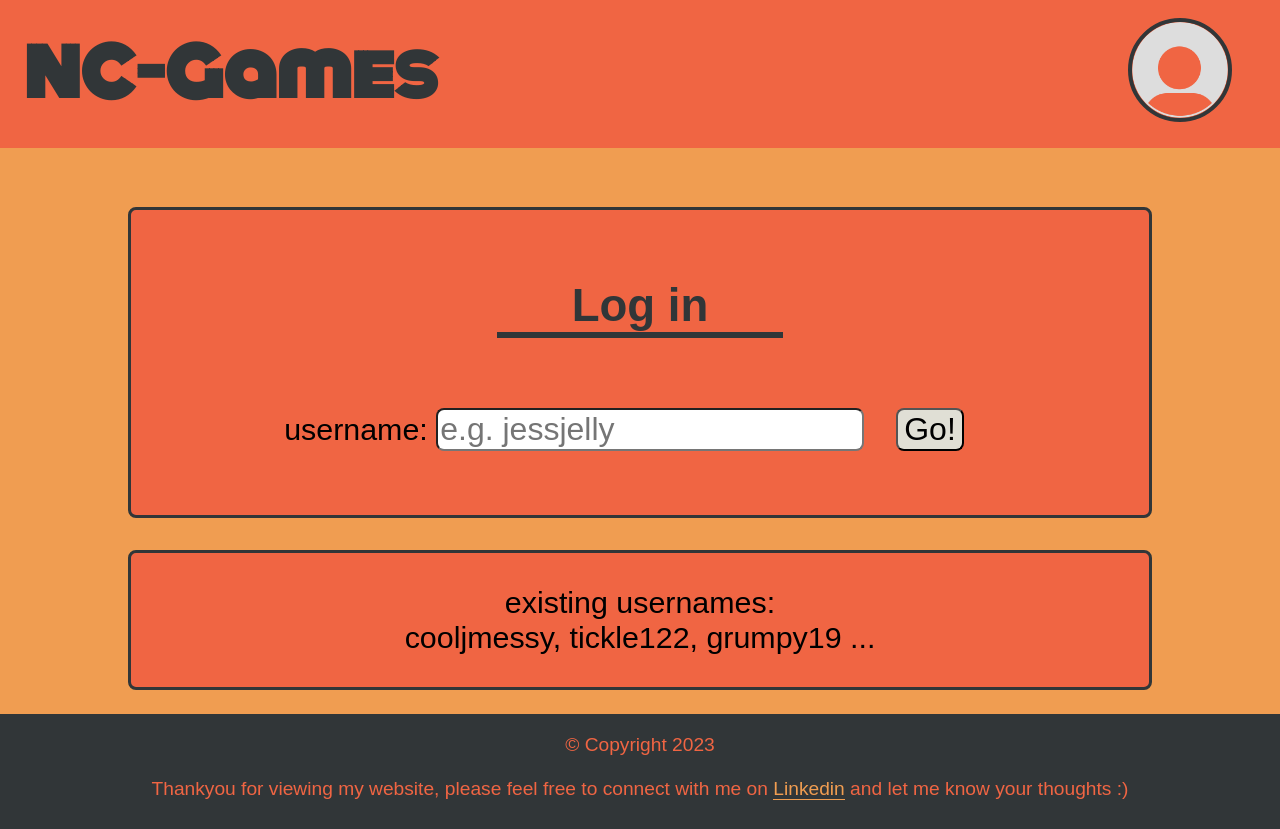
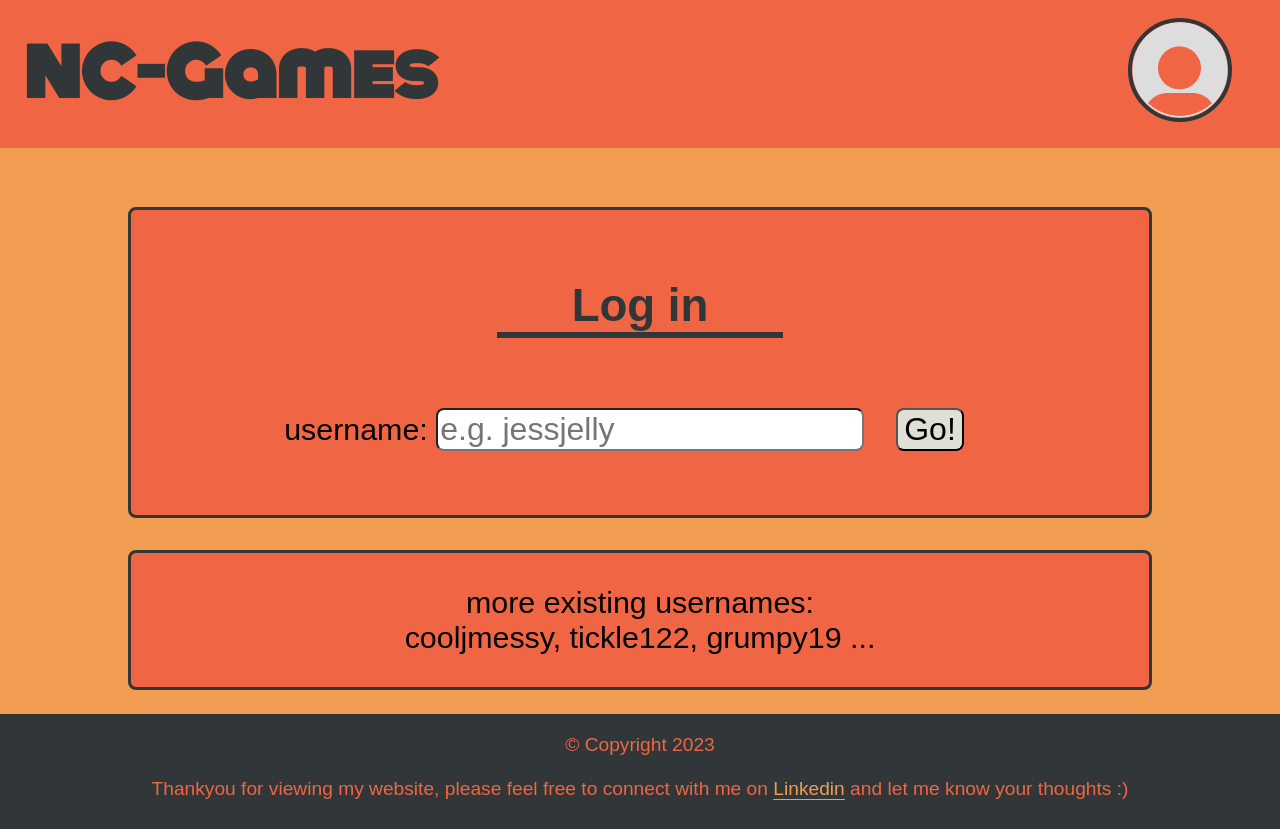
Before and after one commit to thecrazycoder1239/NC-Games, a React (Create React App) app: page /users in a window 1280 px wide. Built offline with nearby package versions, Linux system fonts and the light colour scheme; no server answers.

Commit message:
text error

```diff
--- a/src/components/user-select.jsx
+++ b/src/components/user-select.jsx
@@ -33,7 +33,7 @@ export default function UserSelect({users}) {
             <button className="submit-btn" type="submit">Go!</button>
             {usernameInvalid ? <p className="username-invalid">could not find existing username, please try again!</p> : null}
         </form>
-            <p className="log-in">existing usernames: <br/>cooljmessy, tickle122, grumpy19 ...</p>
+            <p className="log-in">more existing usernames: <br/>cooljmessy, tickle122, grumpy19 ...</p>
         </>
     )
 }
```
